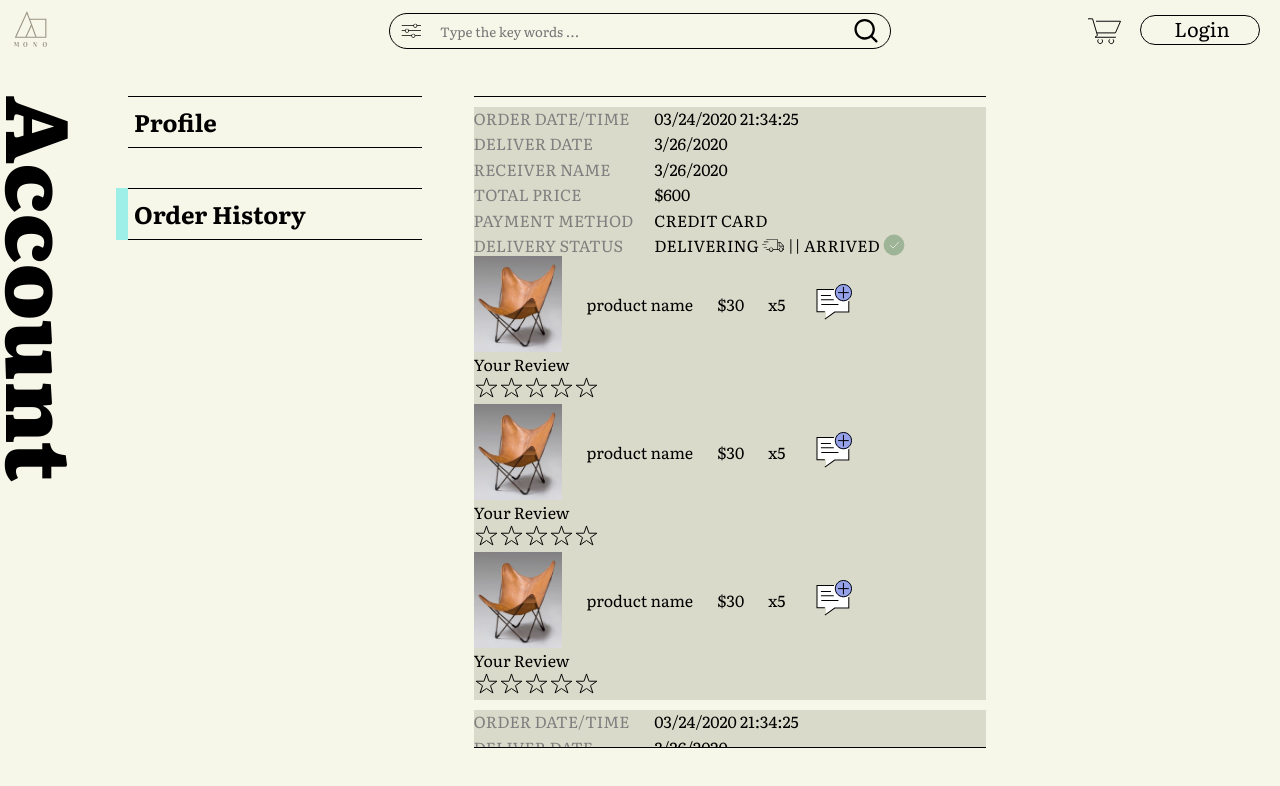
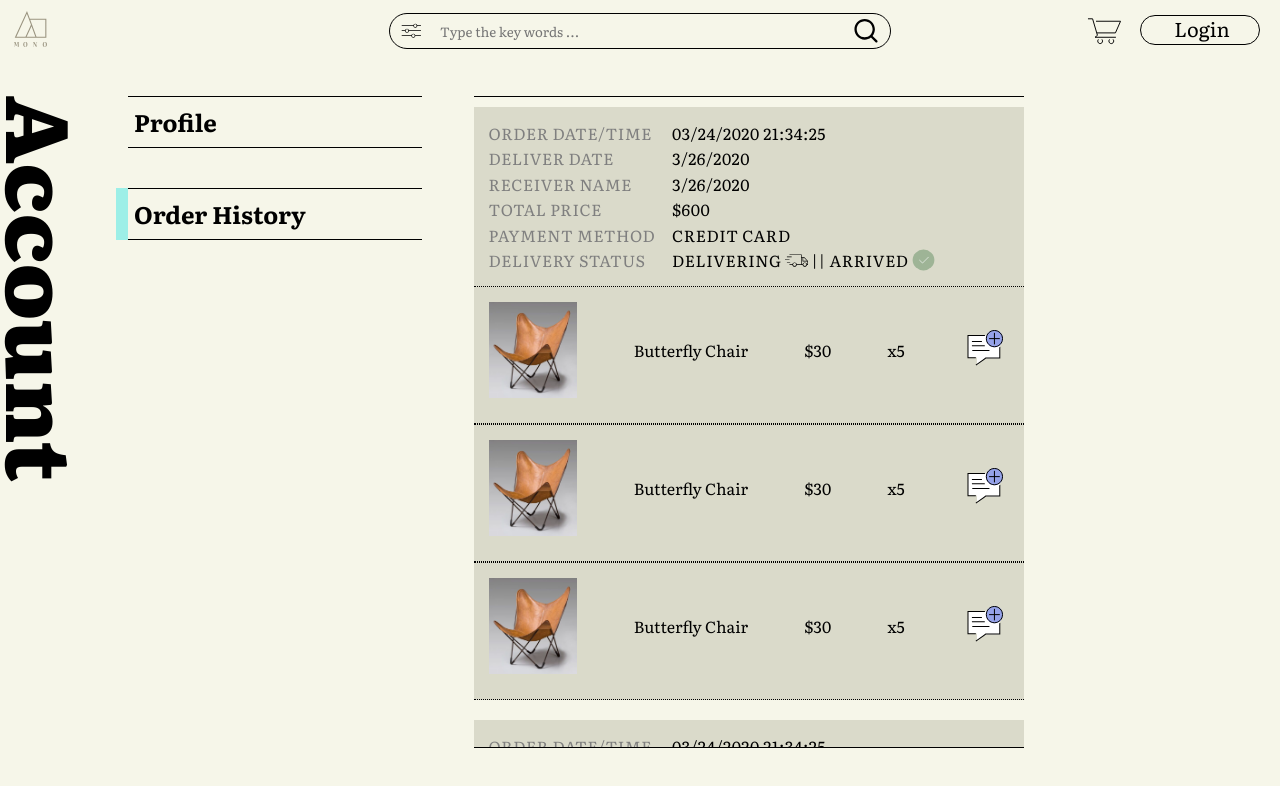
Before and after one commit to Anson892/csci3100-project, a React (Create React App) app in the folder client/: page /account in a window 1280 px wide. Shown: the top 786 px of the page. Built offline with nearby package versions, Linux system fonts and the light colour scheme.

Commit message:
order history and review system

```diff
--- a/client/src/Components/OrderHistoryItem/OrderHistoryItem.css
+++ b/client/src/Components/OrderHistoryItem/OrderHistoryItem.css
@@ -1,7 +1,6 @@
 .order-history-item{
     background: #DADACA;
-    margin-bottom: 10px;
-    /* align-items: flex-start; */
+    margin-bottom: 20px;
 }
 
 .order-info{
@@ -10,8 +9,10 @@
     row-gap: 3px;
     column-gap: 15px;
     font-size: 2vh;
+    letter-spacing: 0.5px;
     line-height: 2.8vh;
     align-items: center;
+    padding: 15px;
 }
 
 .order-info-field{
@@ -27,11 +28,17 @@
     height: 2.8vh;
 }
 
+.order-product{
+    border-top: 1px dotted black;
+    border-bottom: 1px dotted black;
+    padding: 15px;
+}
+
 .order-product-bar{
     display: flex;
     justify-content: space-between;
     align-items: center;
-    width: 30vw;
+    margin-bottom: 10px;
 }
 
 .add-comment-button{
@@ -40,8 +47,32 @@
     cursor: pointer;
 }
 
-.order-product-comment{
+/* .order-product-comment{
+    display: flex;
+    flex-direction: column;
+} */
 
+.order-product-comment > * {
+    margin-top: 5px;
+}
+
+.order-product-comment > textarea{
+    background: none;
+    border: solid 1px black;
+    width: 100%;
+    height: 14vh;
+    font-size: 2vh;
+    padding: 5px;
+}
+
+.order-product-comment > textarea:focus{
+    outline: none;
+}
+
+.order-product-comment > button{
+    background: none;
+    /* margin-left: auto; */
+    cursor: pointer;
 }
 
 .star-radio{
--- a/client/src/Components/OrderHistoryItem/OrderHistoryItem.jsx
+++ b/client/src/Components/OrderHistoryItem/OrderHistoryItem.jsx
@@ -1,19 +1,79 @@
 import React, { useState } from 'react'
-import { Link } from 'react-router-dom';
 import ProductImage from '../../Assets/Images/ButterflyChair.jpg'
 import arrivedIcon from '../../Assets/Icons/arrived_icon.svg'
 import deliveringIcon from '../../Assets/Icons/delivering_icon.svg'
 import addCommentIcon from '../../Assets/Icons/add_comment_icon.svg'
+import submittedCommentIcon from '../../Assets/Icons/finished_icon.svg'
 import smallStarEmptyIcon from '../../Assets/Icons/small_star_empty.svg'
 import smallStarFilledIcon from '../../Assets/Icons/small_star_filled.svg'
 import './OrderHistoryItem.css'
+
+const OrderInfo = () => {
+    const orderTimestamp = "03/24/2020 21:34:25"
+    const deliverDate = "3/26/2020"
+    const receiverName = "3/26/2020"
+    const totalPrice = "$600"
+    const paymentMethod = "CREDIT CARD"
+    const deliveryStatus = "DELIVERING"
+
+    return (
+        <div class="order-info">
+            <p class="order-info-field">ORDER DATE/TIME</p><p>{orderTimestamp}</p>
+            <p class="order-info-field">DELIVER DATE</p><p>{deliverDate}</p>
+            <p class="order-info-field">RECEIVER NAME</p><p>{receiverName}</p>
+            <p class="order-info-field">TOTAL PRICE</p><p>{totalPrice}</p>
+            <p class="order-info-field">PAYMENT METHOD</p><p>{paymentMethod}</p>
+
+            <p class="order-info-field">DELIVERY STATUS</p>
+            <div class="order-info-delivery-status">
+                <p>{deliveryStatus}</p>&nbsp;
+                <img src={deliveringIcon} alt="delivering_icon"></img>
+                &nbsp;||&nbsp;
+                <p>ARRIVED</p>&nbsp;
+                <img src={arrivedIcon} alt="aarived_icon"></img>
+            </div>
+        </div>
+    )
+}
+
+const OrderProduct = ({addComment=false}) => {
+    const [comment, setComment] = useState(addComment);
+    const [submitted, setSubmitted] = useState(false);
+
+    return (
+        <div class="order-product">
+            <div class="order-product-bar">
+                <img class="cart-product-img" src={ ProductImage } alt="product img"></img>
+                <p>Butterfly Chair</p>
+                <p>$30</p>
+                <p>x5</p>
+                {
+                submitted ?
+                <img src={submittedCommentIcon} alt="add_comment_icon"></img> :
+                <button class="add-comment-button" onClick={()=>setComment(true)}>
+                    <img src={addCommentIcon} alt="add_comment_icon"></img>
+                </button>
+                }
+            </div>
+            {comment &&
+            <div class="order-product-comment">
+                <p>Your review</p>
+                <Rating/>
+                <textarea placeholder="Write a review"></textarea>
+                <button onClick={()=>{setSubmitted(true);setComment(false);}}>SUBMIT</button>
+            </div>
+            }
+        </div>
+
+    )
+}
 
 const Rating = () => {
     const [rating, setRating] = useState(null);
     const [hover, setHover] = useState(null);
 
     return (
-        <div>
+        <div class="rating">
             {[...Array(5)].map((star, i) => {
                 const ratingValue = i + 1;
                 return (
@@ -34,53 +94,16 @@ const Rating = () => {
         </div>
     )
 }
-const OrderProduct = () => {
-    return (
-        <div>
-            <div class="order-product-bar">
-                <img class="cart-product-img" src={ ProductImage } alt="product img"></img>
-                <p>product name</p>
-                <p>$30</p>
-                <p>x5</p>
-                <button class="add-comment-button"><img src={addCommentIcon} alt="add_comment_icon"></img></button>
-            </div>
-            <div class="order-product-comment">
-                <p>Your Review</p>
-                <Rating />
-            </div>
-        </div>
 
-    )
-}
 export const OrderHistoryItem = () => {
-    const orderTimestamp = "03/24/2020 21:34:25"
-    const deliverDate = "3/26/2020"
-    const receiverName = "3/26/2020"
-    const totalPrice = "$600"
-    const paymentMethod = "CREDIT CARD"
-    const deliveryStatus = "DELIVERING"
-
     return (
         <div class="order-history-item">
-            <div class="order-info">
-                <p class="order-info-field">ORDER DATE/TIME</p><p>{orderTimestamp}</p>
-                <p class="order-info-field">DELIVER DATE</p><p>{deliverDate}</p>
-                <p class="order-info-field">RECEIVER NAME</p><p>{receiverName}</p>
-                <p class="order-info-field">TOTAL PRICE</p><p>{totalPrice}</p>
-                <p class="order-info-field">PAYMENT METHOD</p><p>{paymentMethod}</p>
-                <p class="order-info-field">DELIVERY STATUS</p>
-                <div class="order-info-delivery-status">
-                    <p>{deliveryStatus}</p>&nbsp;
-                    <img src={deliveringIcon} alt="delivering_icon"></img>
-                    &nbsp;||&nbsp;
-                    <p>ARRIVED</p>&nbsp;
-                    <img src={arrivedIcon} alt="aarived_icon"></img>
-                </div>
-            </div>
+            <OrderInfo/>
             <div class="order-product-list">
-                <OrderProduct />
-                <OrderProduct />
-                <OrderProduct />
+                {/* <OrderProduct addComment={true}/> */}
+                <OrderProduct/>
+                <OrderProduct/>
+                <OrderProduct/>
             </div>
         </div>
     )
--- a/client/src/Pages/AccountInfo/AccountInfo.css
+++ b/client/src/Pages/AccountInfo/AccountInfo.css
@@ -36,7 +36,6 @@
     cursor: pointer;
 }
 
-/* .account-info-selection > button:hover, */
 .account-info-selection > .active {
     box-shadow: -12px 0px #9DEFE7;
 }
@@ -53,7 +52,7 @@
     border-top: 1px solid black;
     border-bottom: 1px solid black;
     padding-top: 10px;
-    width: 40vw;
+    width: 43vw;
 }
 
 .profile-details{
--- a/client/src/Pages/AccountInfo/AccountInfo.jsx
+++ b/client/src/Pages/AccountInfo/AccountInfo.jsx
@@ -59,7 +59,7 @@ export const AccountInfo = () => {
         <div class="account-page-container">
           <h class="account-page-title">Account</h>
           <div class="account-info-selection">
-            <button onClick= {ProfileButton_clicked} class={buttonState1}>Profile</button>
+            <button onClick={ProfileButton_clicked} class={buttonState1}>Profile</button>
             <button onClick= {OrderHistoryButton_clicked} class={buttonState2}>Order History</button>
           </div>
           <div className='account-info-container'>
```
